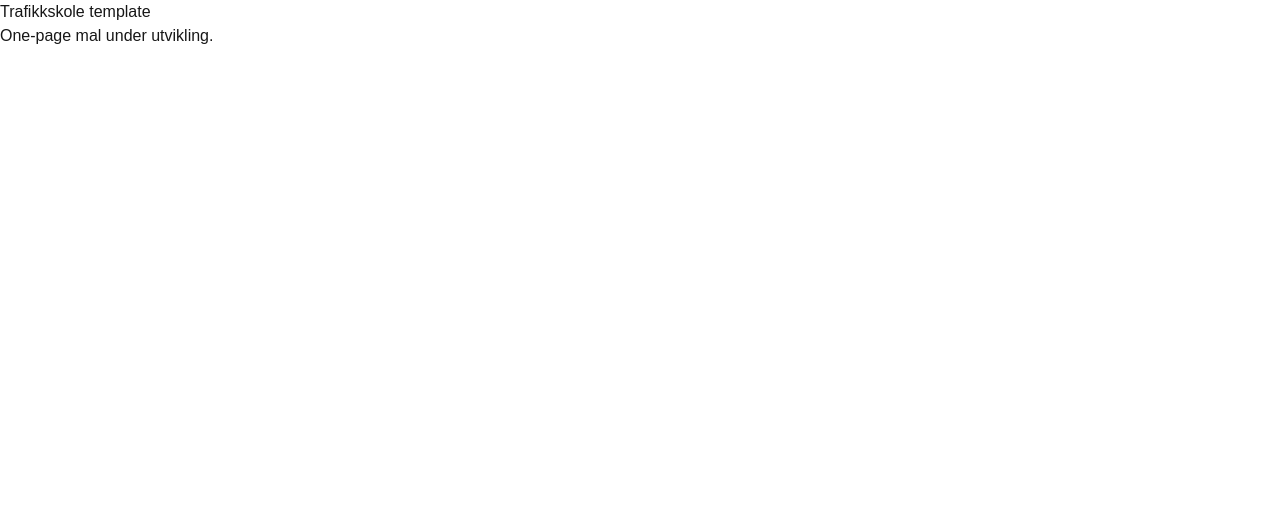
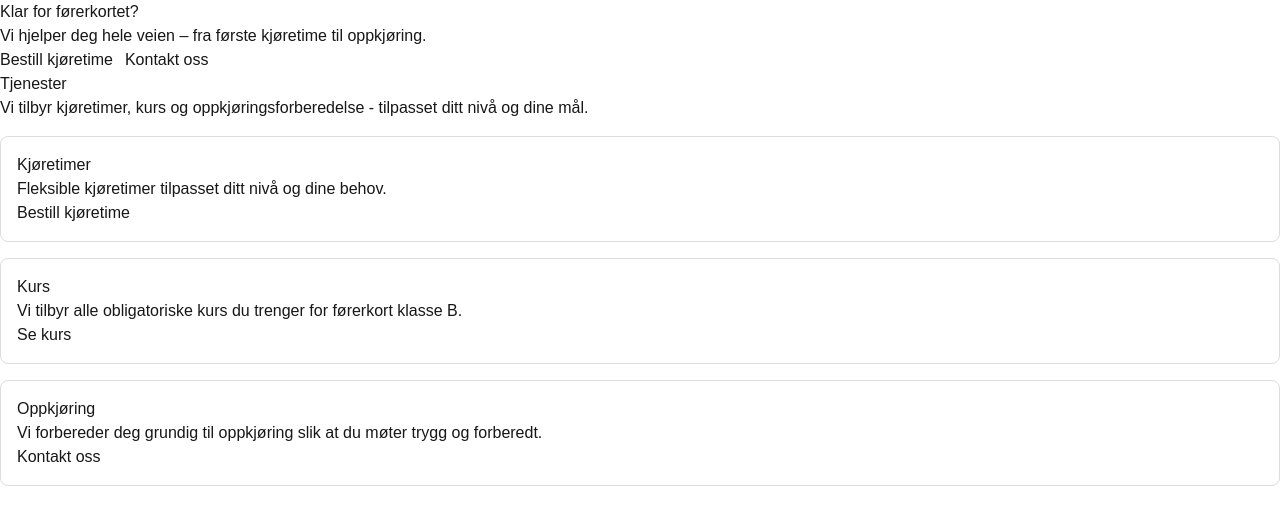
Before and after one commit to pia-scarvounis/trafikkskole-template, a Next.js app: page / in a window 1280 px wide. Shown: the top 524 px of the page. Built offline with nearby package versions, Linux system fonts and the light colour scheme.

Commit message:
Add Services section wired to siteConfig

```diff
--- a/app/page.tsx
+++ b/app/page.tsx
@@ -1,8 +1,11 @@
+import Hero from "@/components/sections/Hero";
+import Services from "@/components/sections/Services";
+
 export default function Home() {
   return (
     <main>
-      <h1>Trafikkskole template</h1>
-      <p>One-page mal under utvikling.</p>
+      <Hero />
+      <Services />
     </main>
   );
 }
--- /dev/null
+++ b/src/components/sections/Hero.tsx
@@ -0,0 +1,19 @@
+import { siteConfig } from "@/data/siteConfig";
+
+export default function Hero() {
+  return (
+    <section>
+      <h1>{siteConfig.hero.headline}</h1>
+      <p>{siteConfig.hero.subtext}</p>
+
+      <div style={{ display: "flex", gap: 12 }}>
+        <a href={siteConfig.hero.primaryCta.href}>
+          {siteConfig.hero.primaryCta.label}
+        </a>
+        <a href={siteConfig.hero.secondaryCta.href}>
+          {siteConfig.hero.secondaryCta.label}
+        </a>
+      </div>
+    </section>
+  );
+}
--- /dev/null
+++ b/src/components/sections/Services.tsx
@@ -0,0 +1,30 @@
+import { siteConfig } from "@/data/siteConfig";
+
+export default function Services() {
+  return (
+    <section>
+      <h2>Tjenester</h2>
+      <p>
+        Vi tilbyr kjøretimer, kurs og oppkjøringsforberedelse - tilpasset ditt
+        nivå og dine mål.
+      </p>
+
+      <div style={{ display: "grid", gap: 16, marginTop: 16 }}>
+        {siteConfig.services.map((service) => (
+          <div
+            key={service.title}
+            style={{
+              border: "1px solid #ddd",
+              padding: 16,
+              borderRadius: 8,
+            }}
+          >
+            <h3>{service.title}</h3>
+            <p>{service.description}</p>
+            <a href={service.cta.href}>{service.cta.label}</a>
+          </div>
+        ))}
+      </div>
+    </section>
+  );
+}
--- /dev/null
+++ b/src/data/siteConfig.ts
@@ -0,0 +1,130 @@
+// src/data/siteConfig.ts
+
+export type CTA = {
+  label: string;
+  href: string;
+};
+
+export type Service = {
+  title: string;
+  description: string;
+  cta: CTA;
+};
+
+export type PriceItem = {
+  title: string;
+  price: string;
+  description?: string;
+};
+
+export type FAQItem = {
+  question: string;
+  answer: string;
+};
+
+export type SiteConfig = {
+  brand: {
+    name: string;
+    phone: string;
+    email: string;
+    location: string;
+  };
+  hero: {
+    headline: string;
+    subtext: string;
+    primaryCta: CTA;
+    secondaryCta: CTA;
+  };
+  services: Service[];
+  process: string[];
+  prices: PriceItem[];
+  faq: FAQItem[];
+};
+
+export const siteConfig: SiteConfig = {
+  brand: {
+    name: "Trafikkskole Navn",
+    phone: "99 99 99 99",
+    email: "post@trafikkskole.no",
+    location: "Oslo",
+  },
+  hero: {
+    headline: "Klar for førerkortet?",
+    subtext:
+      "Vi hjelper deg hele veien – fra første kjøretime til oppkjøring.",
+    primaryCta: {
+      label: "Bestill kjøretime",
+      href: "#kontakt",
+    },
+    secondaryCta: {
+      label: "Kontakt oss",
+      href: "#kontakt",
+    },
+  },
+  services: [
+    {
+      title: "Kjøretimer",
+      description:
+        "Fleksible kjøretimer tilpasset ditt nivå og dine behov.",
+      cta: {
+        label: "Bestill kjøretime",
+        href: "#kontakt",
+      },
+    },
+    {
+      title: "Kurs",
+      description:
+        "Vi tilbyr alle obligatoriske kurs du trenger for førerkort klasse B.",
+      cta: {
+        label: "Se kurs",
+        href: "#kontakt",
+      },
+    },
+    {
+      title: "Oppkjøring",
+      description:
+        "Vi forbereder deg grundig til oppkjøring slik at du møter trygg og forberedt.",
+      cta: {
+        label: "Kontakt oss",
+        href: "#kontakt",
+      },
+    },
+  ],
+  process: [
+    "Trafikalt grunnkurs",
+    "Kjøretimer og trinnvurdering",
+    "Obligatoriske kurs",
+    "Oppkjøring",
+  ],
+  prices: [
+    {
+      title: "Kjøretime (45 min)",
+      price: "850 kr",
+    },
+    {
+      title: "Trafikalt grunnkurs",
+      price: "Fra 2 000 kr",
+    },
+    {
+      title: "Leie av bil til førerprøve",
+      price: "4 900 kr",
+    },
+  ],
+  faq: [
+    {
+      question: "Hvem trenger trafikalt grunnkurs?",
+      answer:
+        "Alle under 25 år må ta trafikalt grunnkurs før de kan øvelseskjøre.",
+    },
+    {
+      question: "Hvor lang tid tar det å ta førerkort?",
+      answer:
+        "Dette varierer fra elev til elev. Vi lager en plan tilpasset ditt nivå.",
+    },
+    {
+      question: "Kan jeg ta kurs og kjøretimer på engelsk?",
+      answer:
+        "Ja, vi tilbyr både kjøretimer og kurs på engelsk.",
+    },
+  ],
+};
```
